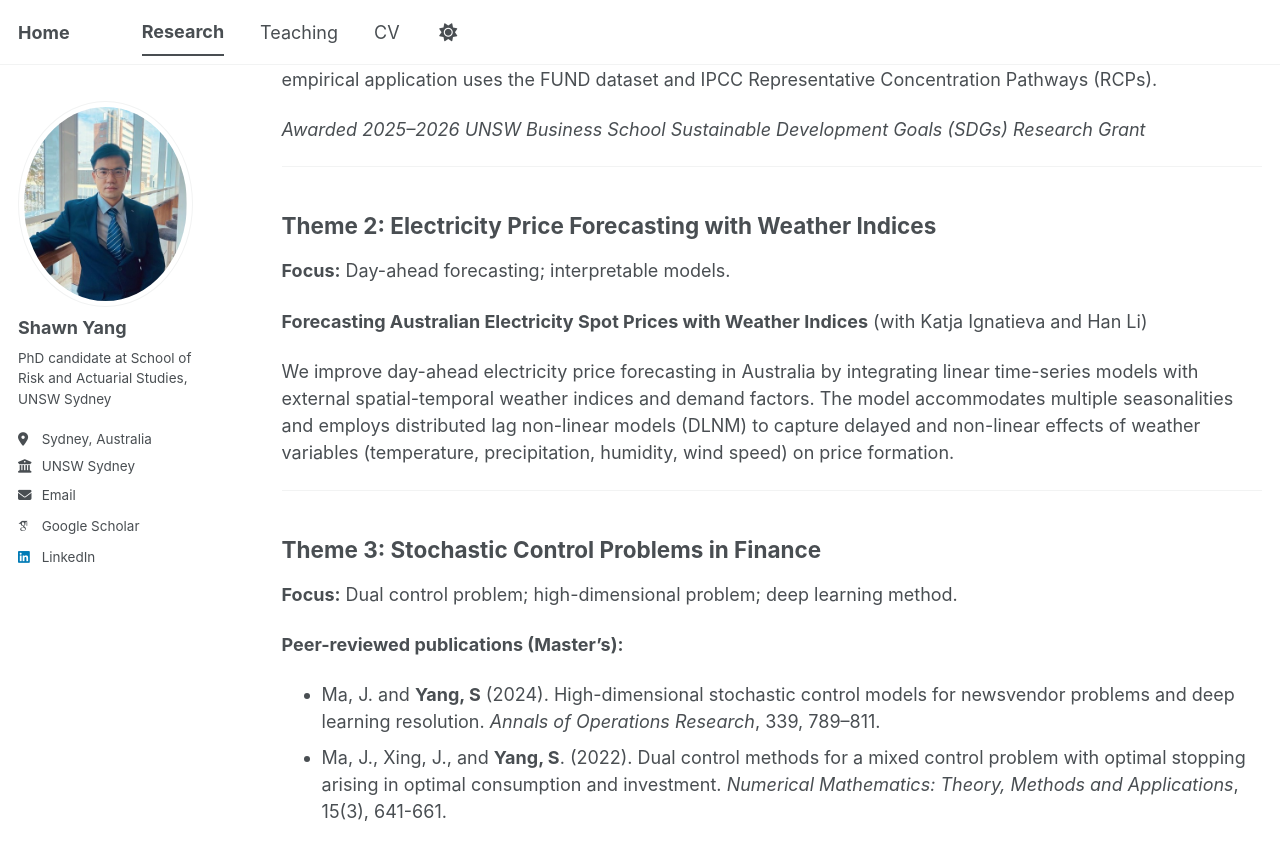
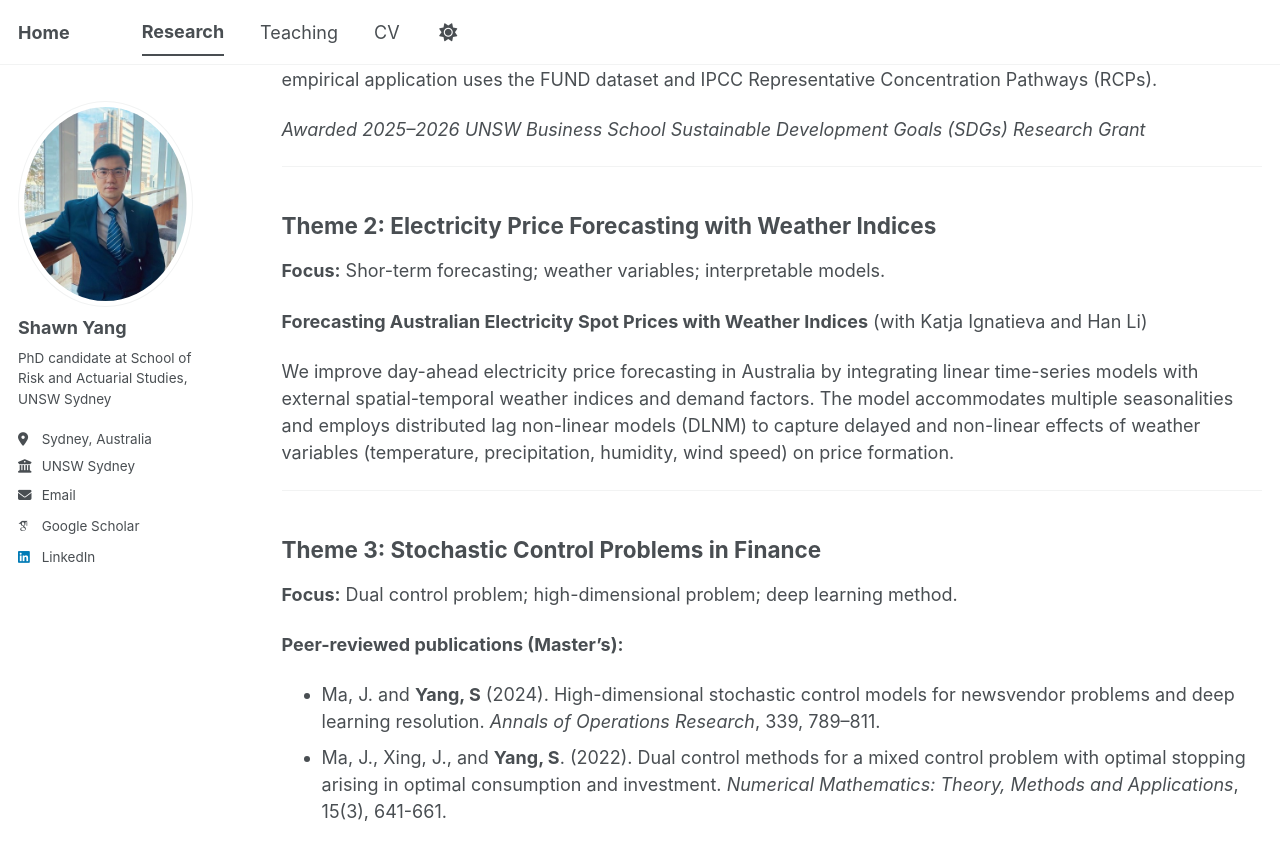
Before and after one commit to Shawnyangbest/Shawnyangbest, a Jekyll site: the page built from _pages/research.md, in a window 1280 px wide and 900 px high, scrolled down 706 px. Shown: the top 860 px of the window. Built offline with Jekyll 4.4.1, drawn with Linux system fonts in a browser that asks for light colours; some web fonts are replaced; a script bundle is joined from its source files by our own code; library files that are not in the unit come from our copies.

Commit message:
Update research.md

```diff
--- a/_pages/research.md
+++ b/_pages/research.md
@@ -22,7 +22,7 @@ We develop a Bayesian learning framework to study deep uncertainty in the econom
 ---
 
 ## Theme 2: Electricity Price Forecasting with Weather Indices
-**Focus:** Day-ahead forecasting; interpretable models.
+**Focus:** Shor-term forecasting; weather variables; interpretable models.
 
 **Forecasting Australian Electricity Spot Prices with Weather Indices** (with Katja Ignatieva and Han Li)
 
```
